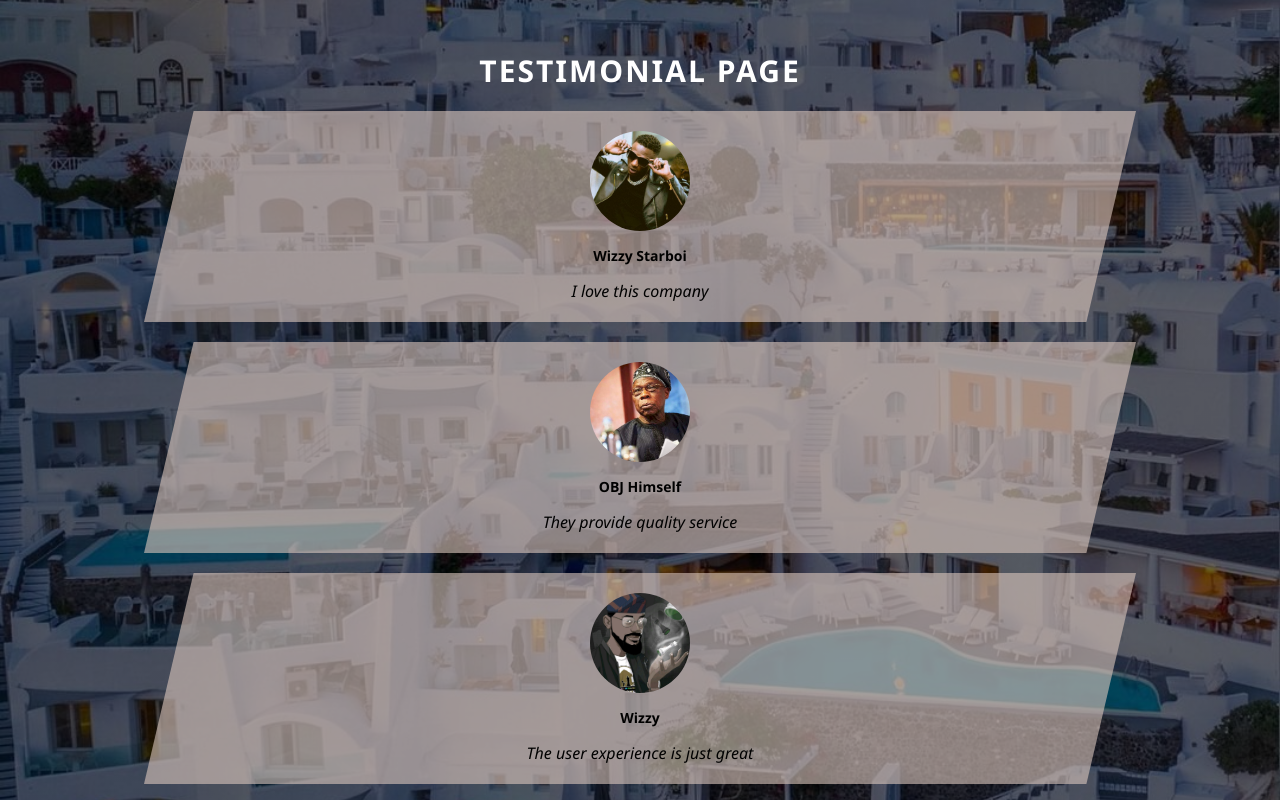
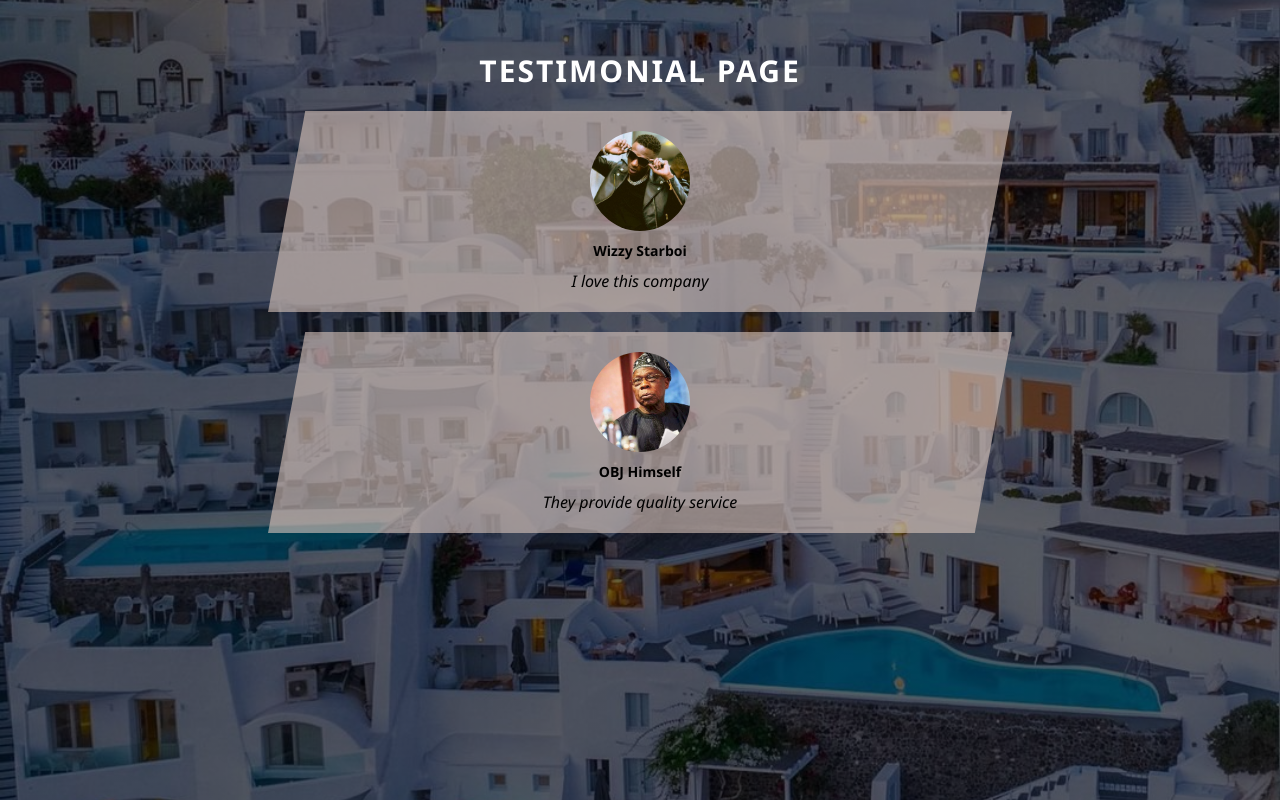
Before and after one commit to ibktommy/TestimonialPage-ReactApp, a React (Create React App) app: page / in a window 1280 px wide. Built offline with nearby package versions, Linux system fonts and the light colour scheme.

Commit message:
Creating form component

```diff
--- a/src/data.json
+++ b/src/data.json
@@ -10,11 +10,5 @@
 		"name": "OBJ Himself",
 		"image": "dataImage/img (2).jpg",
 		"testimony": "They provide quality service"
-	},
-	{
-		"id": 3,
-		"name": "Wizzy",
-		"image": "dataImage/img (3).jpg",
-		"testimony": "The user experience is just great"
 	}
 ]
--- a/src/index.scss
+++ b/src/index.scss
@@ -23,11 +23,12 @@ body {
 .container {
 	position: absolute;
 	width: 100%;
-	height: 100%;
+	min-height: 100%;
 	background: linear-gradient(rgba(0, 0, 0, 0.6), rgba(0, 0, 0, 0.6)),
 		url(./image/background.jpg) no-repeat center center/cover;
 	padding: 5rem 2rem;
 	align-items: center;
+  overflow-x: hidden;
 
   h1 {
     font-size: 3rem;
@@ -39,7 +40,7 @@ body {
 
 	&-content {
 		min-height: 100%;
-		width: 80%;
+		width: 60%;
 		margin: 0 auto;
 		gap: 2rem;
 
@@ -49,7 +50,7 @@ body {
 			padding: 2rem 5rem;
 			clip-path: polygon(5% 0%, 100% 0%, 95% 100%, 0% 100%);
 			align-items: center;
-			gap: 1.5rem;
+			gap: 1rem;
 
 			img {
 				width: 10rem;
@@ -66,7 +67,6 @@ body {
         font-size: 1.6rem;
         font-style: italic;
       }
-
 		}
 	}
 }
```
Also changed, not shown: src/component/Form/Form.jsx (added, +9 -0 lines).
